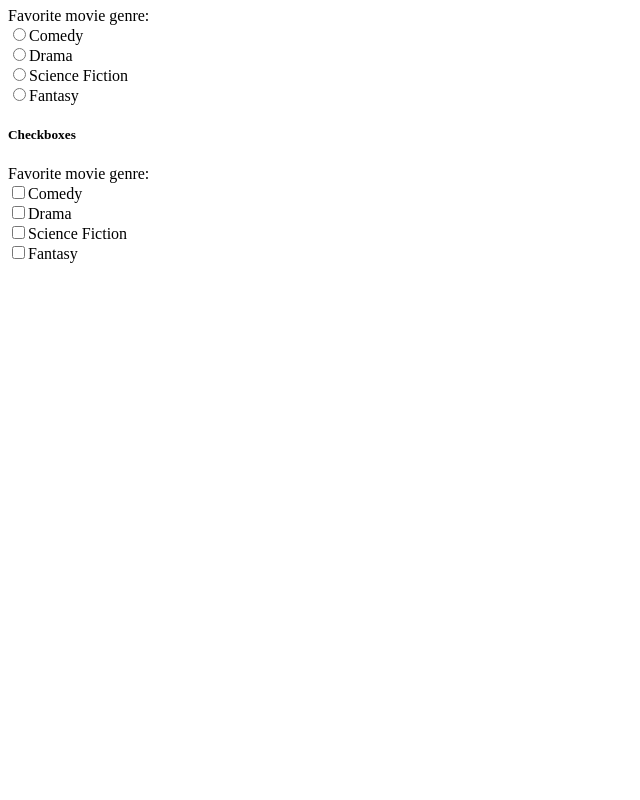
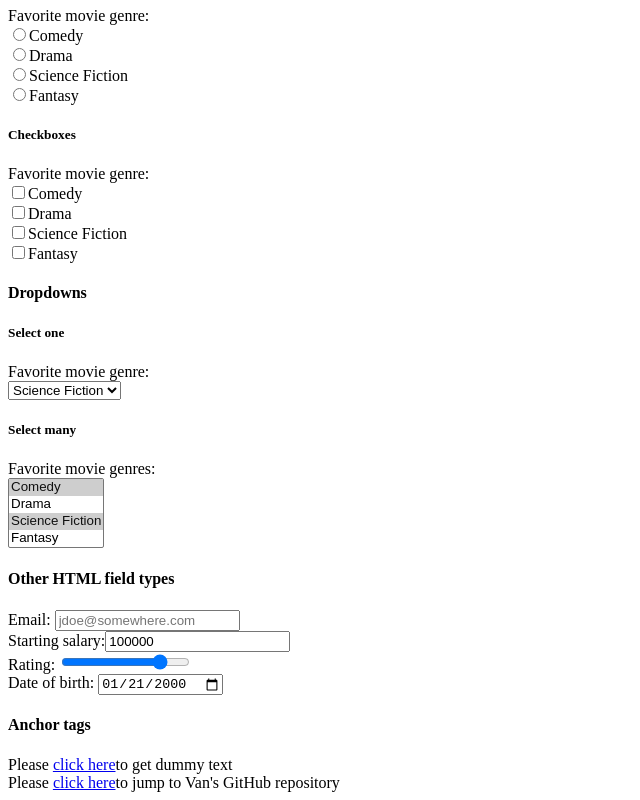
Before and after one commit to charVANder/kanbas-react-web-app, a React (Create React App) app: page /#/Labs/Lab1 in a window 1280 px wide. Shown: the part 2835-3635 px from the top of the page, without its empty margins (0-640 px from the left). Before the commit the page ends 3106 px from the top, so only its background shows below. Built offline with nearby package versions, Linux system fonts and the light colour scheme.

Commit message:
Work on a1 up to 2.13

```diff
--- a/src/Labs/Lab1/index.tsx
+++ b/src/Labs/Lab1/index.tsx
@@ -5,7 +5,7 @@ export default function Lab1() {
         <h3>HTML Examples</h3>
         <div id="wd-h-tag">
           <h4>Heading Tags</h4>
-Text documents are often broken up into several sections and subsections. Each section is usually prefaced with a short title or heading that attempts to summarize the topic of the section it precedes. For instance this paragraph is preceded by the heading Heading Tags. The font of the section headings are usually larger and bolder than the plain text and their subsection headings. This document uses headings to introduce topics such as HTML Documents, HTML Tags, Heading Tags, etc. HTML heading tags can be used to format plain text so that it renders in a browser as large headings. There are 6 heading tags for different sizes: h1, h2, h3, h4, h5, and h6. Tag h1 is the largest heading and h6 is the smallest heading.
+          Text documents are often broken up into several sections and subsections. Each section is usually prefaced with a short title or heading that attempts to summarize the topic of the section it precedes. For instance this paragraph is preceded by the heading Heading Tags. The font of the section headings are usually larger and bolder than the plain text and their subsection headings. This document uses headings to introduce topics such as HTML Documents, HTML Tags, Heading Tags, etc. HTML heading tags can be used to format plain text so that it renders in a browser as large headings. There are 6 heading tags for different sizes: h1, h2, h3, h4, h5, and h6. Tag h1 is the largest heading and h6 is the smallest heading.
         </div>
         <div id="wd-p-tag">
           <h4>Paragraph Tag</h4>
@@ -217,8 +217,53 @@ tag to tell browsers to render the gaps.
             <input type="checkbox" name="check-genre" id="wd-chkbox-fantasy"/>
             <label htmlFor="wd-chkbox-fantasy">Fantasy</label>
 
+            <h4 id="wd-dropdowns">Dropdowns</h4>
+            <h5>Select one</h5>
+            <label htmlFor="wd-select-one-genre"> Favorite movie genre: </label><br/>
+            <select id="wd-select-one-genre">
+              <option value="COMEDY">Comedy</option>
+              <option value="DRAMA">Drama</option>
+              <option selected value="SCIFI">
+                  Science Fiction</option>
+              <option value="FANTASY">Fantasy</option>
+            </select>
+            <h5>Select many</h5>
+            <label htmlFor="wd-select-many-genre"> Favorite movie genres: </label><br/>
+            <select id="wd-select-many-genre" multiple>
+              <option selected value="COMEDY">Comedy</option>
+              <option value="DRAMA">Drama</option>
+              <option selected value="SCIFI">
+                  Science Fiction</option>
+              <option value="FANTASY">Fantasy</option>
+            </select>
+
+            <h4>Other HTML field types</h4>
+            <label htmlFor="wd-text-fields-email"> Email: </label>
+            <input type="email"
+                  placeholder="jdoe@somewhere.com"
+                  id="wd-text-fields-email"/><br/>
+            <label htmlFor="wd-text-fields-salary-start"> Starting salary:
+            </label>
+            <input type="number"
+                  id="wd-text-fields-salary-start"
+                  placeholder="1000"
+                  value="100000"/><br/>
+            <label htmlFor="wd-text-fields-rating"> Rating: </label>
+            <input type="range" id="wd-text-fields-rating"
+                  placeholder="Doe"
+                  max="5"
+                  value="4"/><br/>
+            <label htmlFor="wd-text-fields-dob"> Date of birth: </label>
+            <input type="date"
+                  id="wd-text-fields-dob"
+                  value="2000-01-21"/><br/>
           </form>
         </div>
+        <h4>Anchor tags</h4>
+        Please <a id="wd-lipsum" href="https://www.lipsum.com" target="blank">click here</a>
+        to get dummy text<br/>
+        Please <a id="wd-github" href="https://github.com/charVANder/kanbas-react-web-app" target="blank">click here</a>
+        to jump to Van's GitHub repository<br/>
 
       </div>
     );
```
